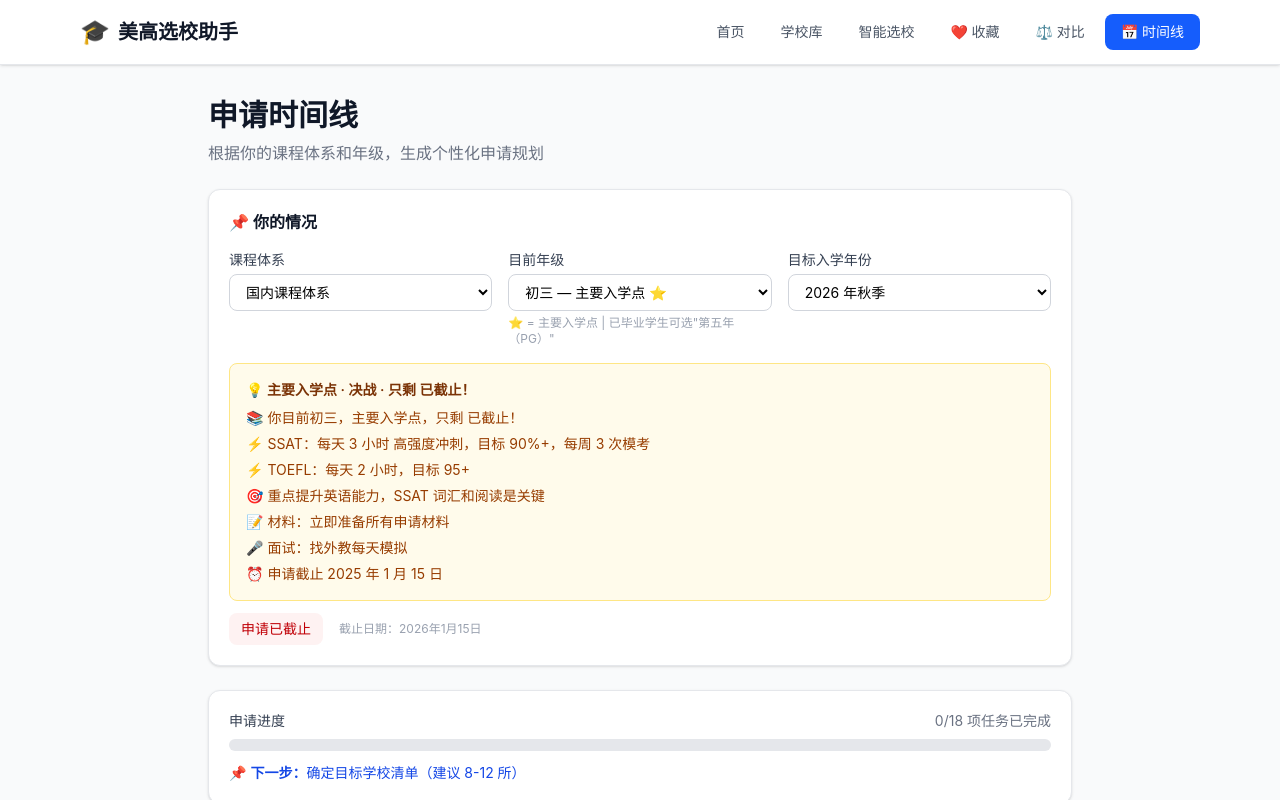
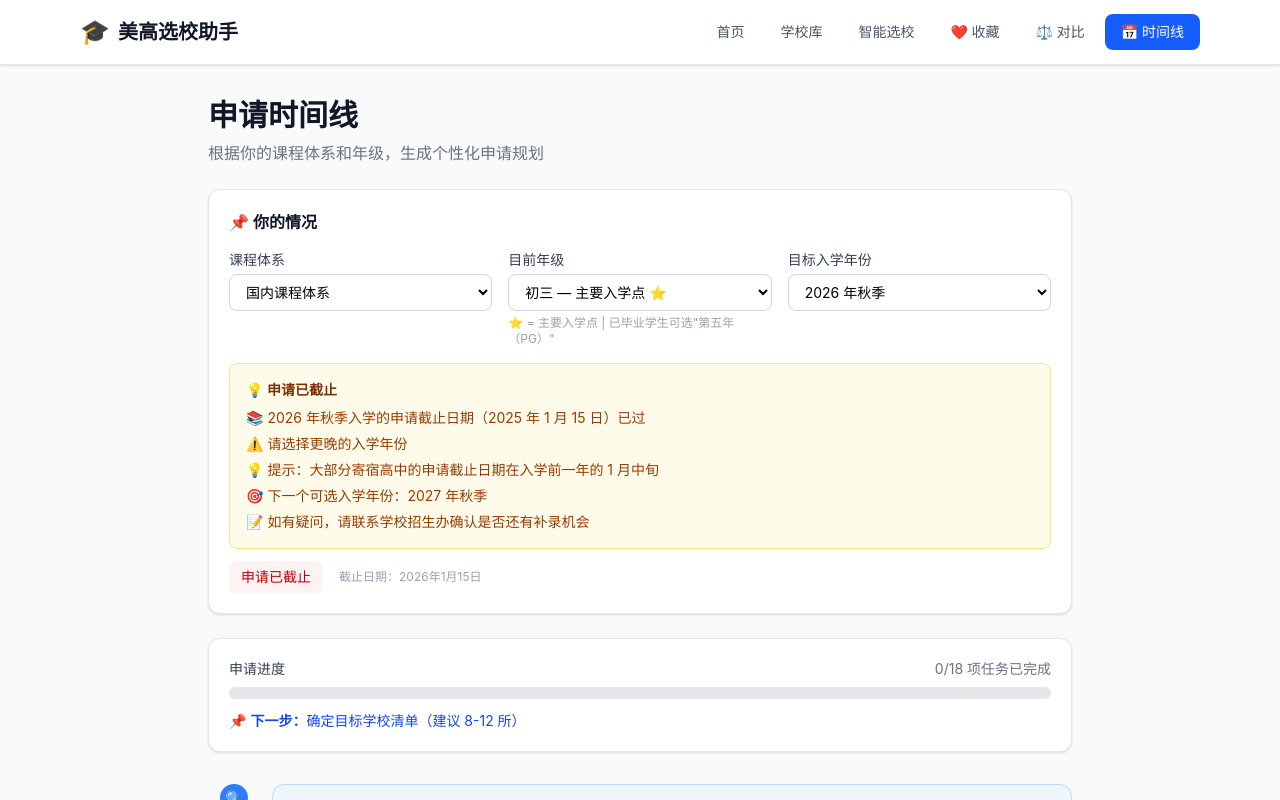
Before and after one commit to Hshyyy/meigao-helper, a React (Vite) app: page /timeline in a window 1280 px wide. Shown: the top 800 px of the page. Built offline with nearby package versions, Linux system fonts and the light colour scheme.

Commit message:
申请已截止时只显示截止提示，不再显示准备建议

```diff
--- a/src/pages/Timeline.tsx
+++ b/src/pages/Timeline.tsx
@@ -410,9 +410,22 @@ export default function Timeline() {
     const monthsLeft = Math.max(0, Math.round(daysUntilDeadline / 30));
     const effectiveYears = Math.floor(monthsLeft / 12);
 
+    // 如果申请已截止，直接返回
+    if (daysUntilDeadline <= 0) {
+      return {
+        title: "申请已截止",
+        items: [
+          `📚 ${enrollYear} 年秋季入学的申请截止日期（${enrollYear - 1} 年 1 月 15 日）已过`,
+          `⚠️ 请选择更晚的入学年份`,
+          `💡 提示：大部分寄宿高中的申请截止日期在入学前一年的 1 月中旬`,
+          `🎯 下一个可选入学年份：${enrollYear + 1} 年秋季`,
+          `📝 如有疑问，请联系学校招生办确认是否还有补录机会`,
+        ],
+      };
+    }
+
     // 格式化时间显示
     const formatTime = () => {
-      if (daysUntilDeadline <= 0) return "已截止";
       if (daysUntilDeadline < 30) return `${daysUntilDeadline} 天`;
       if (monthsLeft < 12) return `${monthsLeft} 个月`;
       const years = Math.floor(monthsLeft / 12);
```
